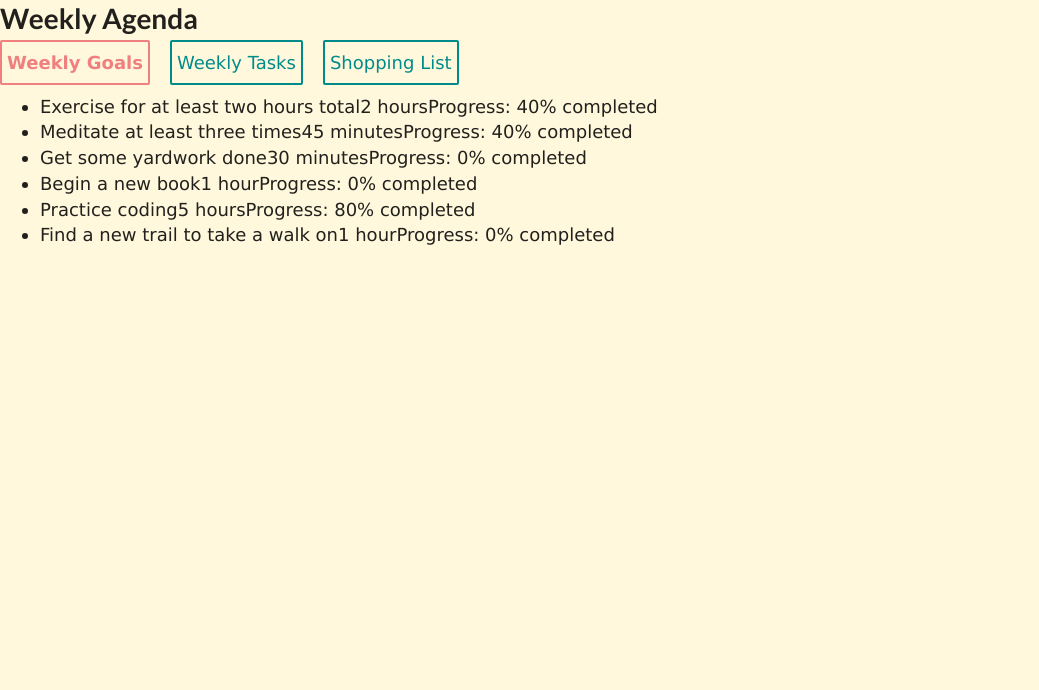
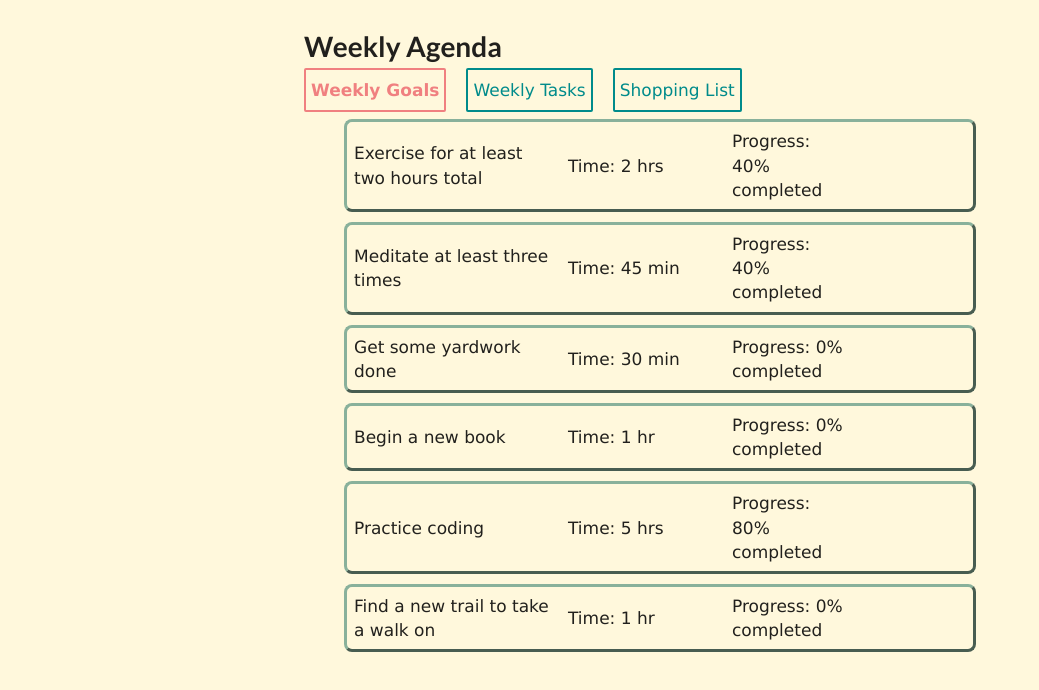
Before and after one commit to melissamfields12/weekly-agenda-app, a React (Create React App) app: page / in a window 1280 px wide. Shown: the top 690 px of the page, without its empty margins (0-1039 px from the left). Built offline with nearby package versions, Linux system fonts and the light colour scheme; no server answers; data requests are answered from the project's data file.

Commit message:
Update CSS in goals and shopping list.

```diff
--- a/db.json
+++ b/db.json
@@ -3,43 +3,43 @@
         {
             "id": 1,
             "name": "Check and sort through the mail",
-            "time": "10 minutes",
+            "time": "10 min",
             "isCompleted": false
         },
         {
             "id": 2,
             "name": "Get kids supplies for school project",
-            "time": "30 minutes",
+            "time": "30 min",
             "isCompleted": false
         },
         {
             "id": 3,
             "name": "Update shopping list",
-            "time": "5 minutes",
+            "time": "5 min",
             "isCompleted": false
         },
         {
             "id": 4,
             "name": "Go grocery shopping",
-            "time": "1 hour",
+            "time": "1 hr",
             "isCompleted": false
         },
         {
             "id": 5,
             "name": "Clean the house",
-            "time": "30 minutes",
+            "time": "30 min",
             "isCompleted": false
         },
         {
             "id": 6,
             "name": "Put laundry in washer and dryer",
-            "time": "10 minutes",
+            "time": "10 min",
             "isCompleted": false
         },
         {
             "id": 7,
             "name": "Fold the laundry",
-            "time": "30 minutes",
+            "time": "30 min",
             "isCompleted": false
         }
     ],
@@ -97,37 +97,37 @@
         {
             "id": 1,
             "name": "Exercise for at least two hours total",
-            "time": "2 hours",
+            "time": "2 hrs",
             "progress": 40
         },
         {
             "id": 2,
             "name": "Meditate at least three times",
-            "time": "45 minutes",
+            "time": "45 min",
             "progress": 40
         },
         {
             "id": 3,
             "name": "Get some yardwork done",
-            "time": "30 minutes",
+            "time": "30 min",
             "progress": 0
         },
         {
             "id": 4,
             "name": "Begin a new book",
-            "time": "1 hour",
+            "time": "1 hr",
             "progress": 0
         },
         {
             "id": 5,
             "name": "Practice coding",
-            "time": "5 hours",
+            "time": "5 hrs",
             "progress": 80
         },
         {
             "id": 6,
             "name": "Find a new trail to take a walk on",
-            "time": "1 hour",
+            "time": "1 hr",
             "progress": 0
         }
     ]
--- a/src/components/GoalContainer.js
+++ b/src/components/GoalContainer.js
@@ -12,7 +12,7 @@ function GoalContainer({ goals }) {
 
 
     return (
-        <ul className="Goals">
+        <ul className="goals">
            {mappedGoals}
         </ul>
     )
--- a/src/components/GoalList.js
+++ b/src/components/GoalList.js
@@ -5,7 +5,7 @@ function GoalList({ goal }) {
     return (
             <li>
             <span>{name}</span>
-            <span className="time">{time}</span>
+            <span className="time">Time: {time}</span>
             <span className="progress">Progress: {progress}% completed</span>
             </li>
     )
--- a/src/components/NavBar.js
+++ b/src/components/NavBar.js
@@ -20,7 +20,7 @@ function NavBar() {
 
     return (
       <div>
-        <h1>Weekly Agenda</h1>
+        <h1 className="weekly-agenda">Weekly Agenda</h1>
         <NavLink
             to="/" exact style={linkStyle}
             activeStyle={activeStyle}
--- a/src/components/ShoppingList.js
+++ b/src/components/ShoppingList.js
@@ -6,7 +6,7 @@ function ShoppingList({ shoppingItem }) {
     return (
             <li className={shoppingItem.isBought ? "is-bought" : ""}>
             <span>{name}</span>
-            <span className="category">{category}</span>
+            <span className="category">Category: {category}</span>
             </li>
     )
 }
--- a/src/index.css
+++ b/src/index.css
@@ -1,19 +1,47 @@
 body {
   background-color: cornsilk;
+  margin: 1rem auto;
+  padding: 1rem 1rem;
+  max-width: 700px;
   font-family: 'Lucida Sans', 'Lucida Sans Regular', 'Lucida Grande', 'Lucida Sans Unicode', Geneva, Verdana, sans-serif;
-  font-size: 18px;
+  font-size: 17px;
 }
+
+/* .weekly-agenda {
+  align-items: center;
+  justify-content: space-between;
+} */
 
 .shopping-items {
   list-style: none;
+  border-radius: 1px;
 }
 
 .shopping-items li {
+  display: grid;
   margin: 0.7rem 0;
   padding: 0.5rem;
-  display: grid;
-  grid-template-columns: .5fr 2fr 160px 80px;
+  grid-template-columns: 1fr 1fr 160px 80px;
   column-gap: 1rem;
   align-items: center;
-  border-radius: 4px;
+  border: outset;
+  border-color: rgb(137, 177, 155);
+  border-radius: 8px;
 }
+
+.goals {
+  list-style: none;
+  border-radius: 1px;
+}
+
+.goals li {
+  display: grid;
+  margin: 0.7rem 0;
+  padding: 0.5rem;
+  grid-template-columns: 200px 150px auto 100px;
+  column-gap: 1rem;
+  align-items: center;
+  border: outset;
+  border-color: rgb(137, 177, 155);
+  border-radius: 8px;
+}
```
